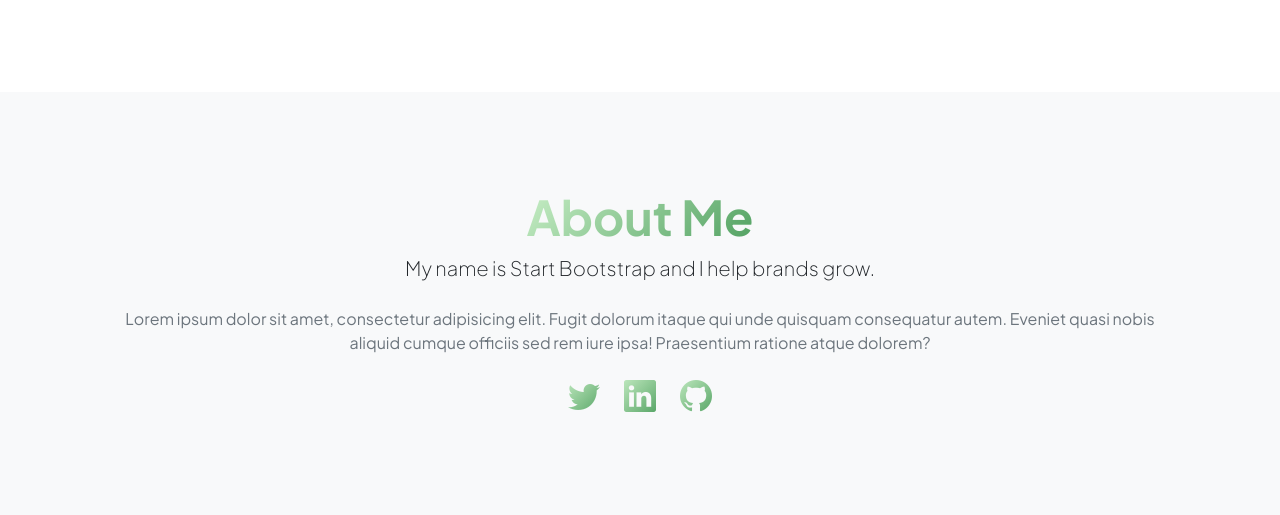
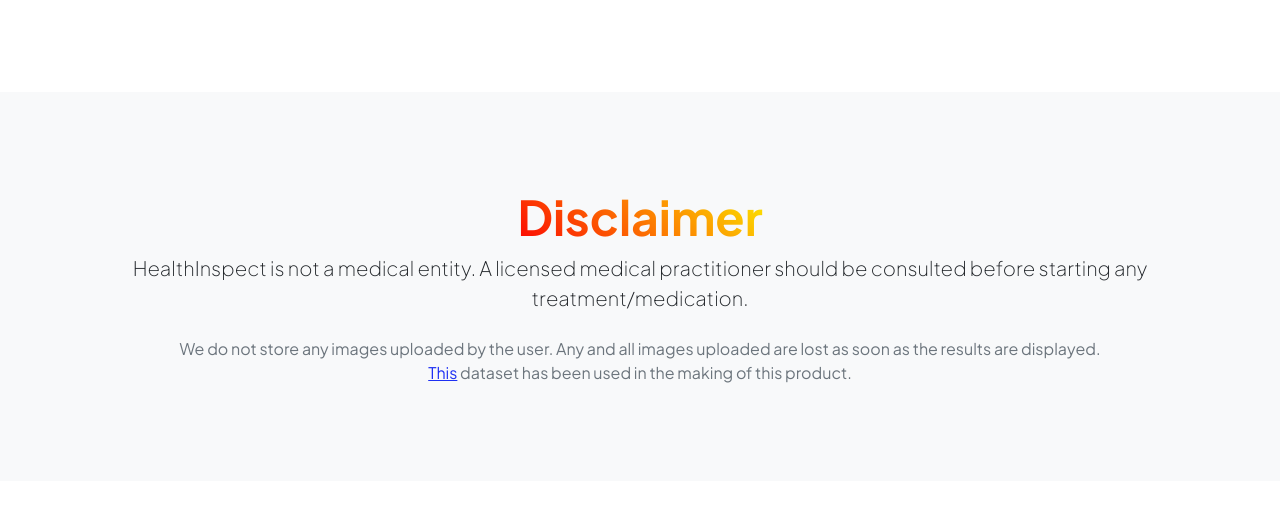
Before and after one commit to takshkothari/HealthInspect, a Flask app: page / in a window 1280 px wide. Shown: the part 1050-1565 px from the top of the page. After the commit the page ends 1433 px from the top, so only its background shows below. Run offline with Flask 2, Linux system fonts and the light colour scheme; some libraries are stand-ins or nearby versions.

Commit message:
Update index.html

```diff
--- a/ste/templates/index.html
+++ b/ste/templates/index.html
@@ -127,14 +127,9 @@
                     <div class="row gx-5 justify-content-center">
                         <div class="col-xxl-8">
                             <div class="text-center my-5">
-                                <h2 class="display-5 fw-bolder"><span class="text-gradient d-inline">About Me</span></h2>
-                                <p class="lead fw-light mb-4">My name is Start Bootstrap and I help brands grow.</p>
-                                <p class="text-muted">Lorem ipsum dolor sit amet, consectetur adipisicing elit. Fugit dolorum itaque qui unde quisquam consequatur autem. Eveniet quasi nobis aliquid cumque officiis sed rem iure ipsa! Praesentium ratione atque dolorem?</p>
-                                <div class="d-flex justify-content-center fs-2 gap-4">
-                                    <a class="text-gradient" href="#!"><i class="bi bi-twitter"></i></a>
-                                    <a class="text-gradient" href="#!"><i class="bi bi-linkedin"></i></a>
-                                    <a class="text-gradient" href="#!"><i class="bi bi-github"></i></a>
-                                </div>
+                                <h2 class="display-5 fw-bolder"><span class="text-gradient-2 d-inline">Disclaimer</span></h2>
+                                <p class="lead fw-light mb-4">HealthInspect is not a medical entity. A licensed medical practitioner should be consulted before starting any treatment/medication.</p>
+                                <p class="text-muted">We do not store any images uploaded by the user. Any and all images uploaded are lost as soon as the results are displayed.<br><a href="https://www.kaggle.com/datasets/shubhamgoel27/dermnet">This</a> dataset has been used in the making of this product.</p>
                             </div>
                         </div>
                     </div>
```
